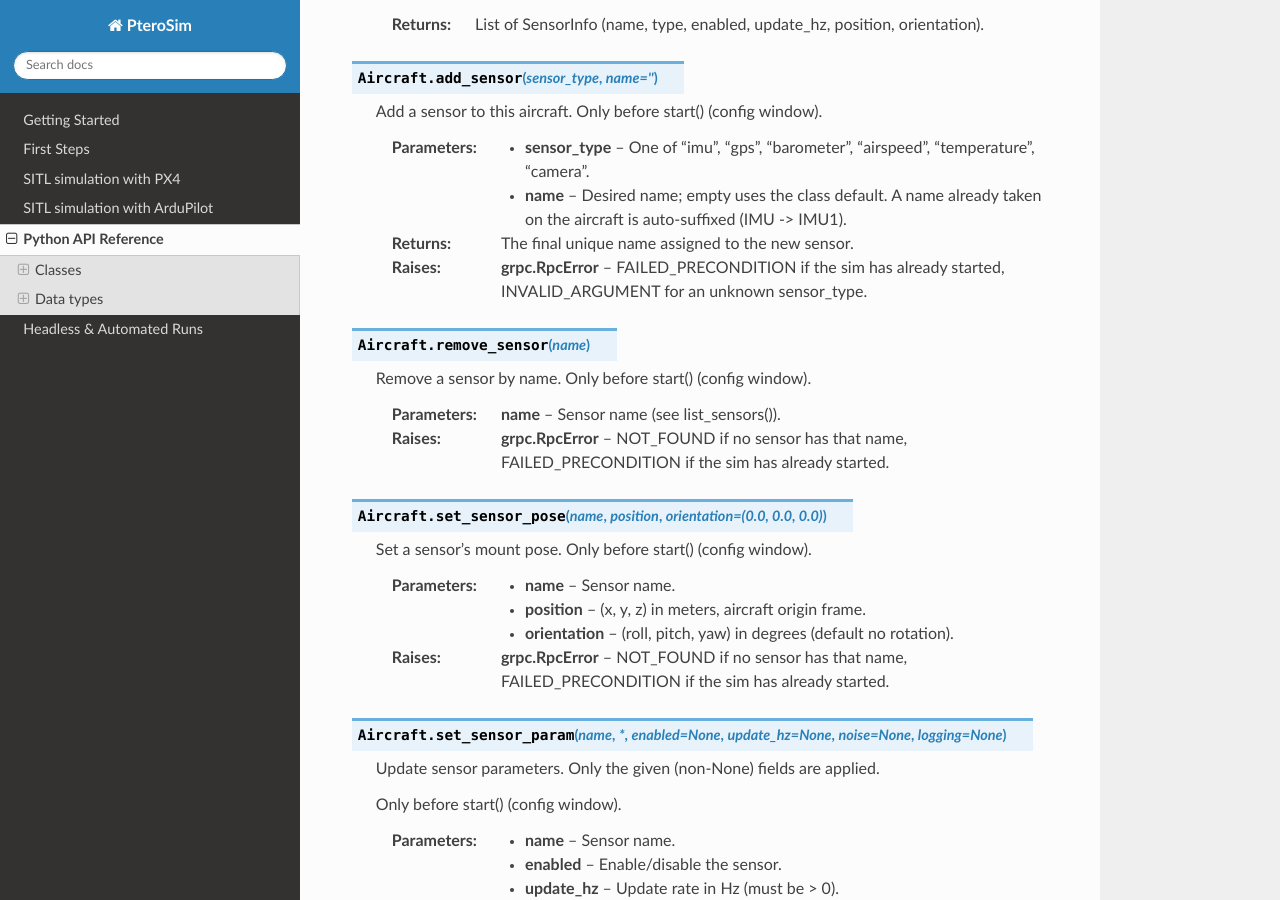
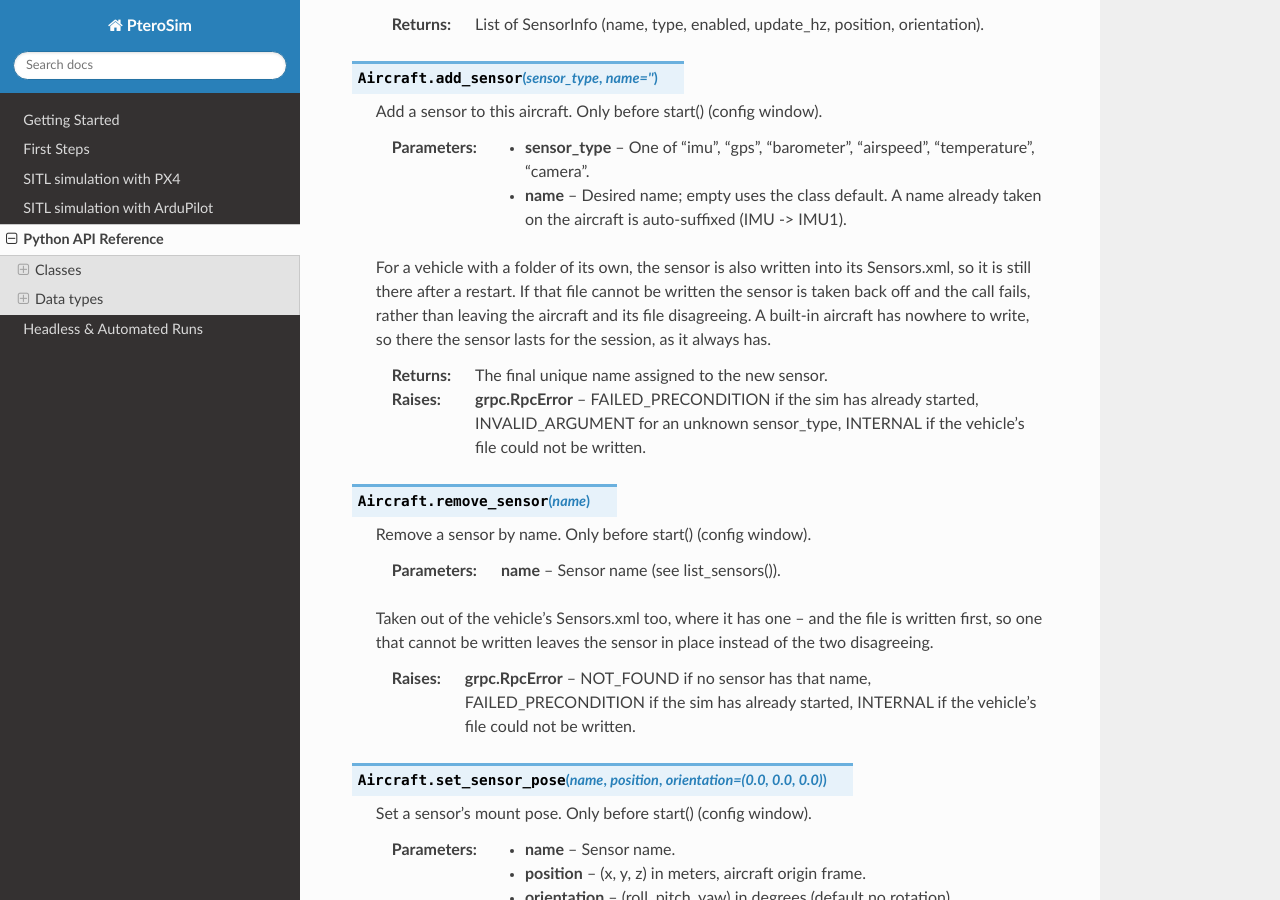
Before and after one commit to AlexanderRex/PteroSimDocs, a Sphinx documentation site: the page built from docs/source/python_api.rst, in a window 1280 px wide and 900 px high, scrolled down 6958 px. Built offline with Sphinx 7.4.7 and the Read the Docs theme 3.1.0, drawn with Linux system fonts in a browser that asks for light colours; some of the changed text lies outside the part shown.

Commit message:
docs: regenerate python_api.rst from SDK 900b8e3dadf619ae3026ab0cabbcaa1512e1c013 (#16)

```diff
--- a/docs/source/python_api.rst
+++ b/docs/source/python_api.rst
@@ -340,10 +340,17 @@
    :param name: Desired name; empty uses the class default. A name already taken
                 on the aircraft is auto-suffixed (IMU -> IMU1).
 
+   For a vehicle with a folder of its own, the sensor is also written into its
+   Sensors.xml, so it is still there after a restart. If that file cannot be
+   written the sensor is taken back off and the call fails, rather than leaving
+   the aircraft and its file disagreeing. A built-in aircraft has nowhere to
+   write, so there the sensor lasts for the session, as it always has.
+
    :returns: The final unique name assigned to the new sensor.
 
    :raises grpc.RpcError: FAILED_PRECONDITION if the sim has already started,
-       INVALID_ARGUMENT for an unknown sensor_type.
+       INVALID_ARGUMENT for an unknown sensor_type, INTERNAL if the
+       vehicle's file could not be written.
 
 .. py:method:: Aircraft.remove_sensor(name)
 
@@ -351,8 +358,13 @@
 
    :param name: Sensor name (see list_sensors()).
 
+   Taken out of the vehicle's Sensors.xml too, where it has one -- and the file
+   is written first, so one that cannot be written leaves the sensor in place
+   instead of the two disagreeing.
+
    :raises grpc.RpcError: NOT_FOUND if no sensor has that name,
-       FAILED_PRECONDITION if the sim has already started.
+       FAILED_PRECONDITION if the sim has already started,
+       INTERNAL if the vehicle's file could not be written.
 
 .. py:method:: Aircraft.set_sensor_pose(name, position, orientation=(0.0, 0.0, 0.0))
 
@@ -431,6 +443,19 @@
    :param z: Target Z position in UE cm.
    :param yaw: Desired yaw in degrees (default 0.0).
    :param acceptance_radius_cm: Arrival radius in cm (0 = controller default).
+
+.. py:method:: Aircraft.land(yaw_deg=0.0, *, acceptance_radius_cm=0.0)
+
+   Descend at current XY using live AGL, then cut motors near ground.
+
+   :param yaw_deg: Desired yaw during descent in degrees (default 0.0).
+   :param acceptance_radius_cm: XY hold radius in cm (0 = controller default
+                                10 cm; must be 0 or >= 1).
+
+   .. note::
+
+      Returns immediately; landing completes asynchronously.
+      No completion notification is provided.
 
 .. py:method:: Aircraft.cancel_go_to()
 
```
